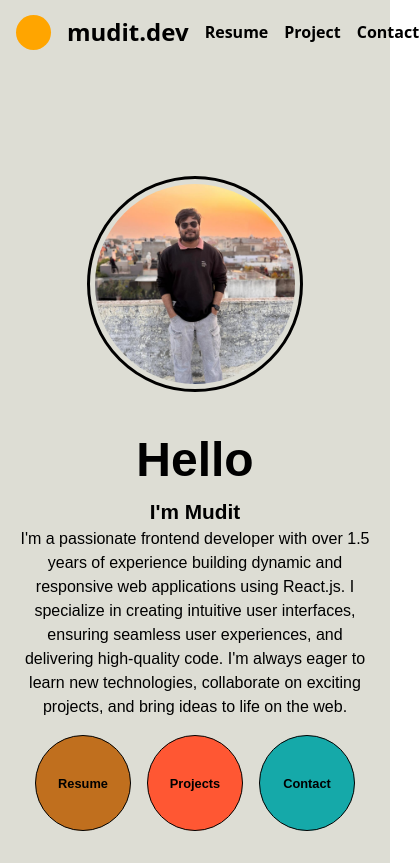
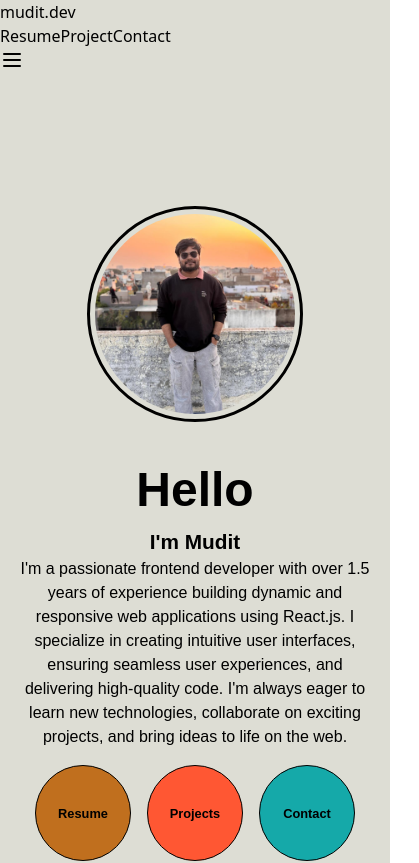
Before and after one commit to muditmathurr/my-portfolio, a React (Vite) app: page / in a window 390 px wide. Shown: the top 863 px of the page, 419 px wide, since content can reach past the window. Built offline with nearby package versions, Linux system fonts and the light colour scheme.

Commit message:
navbar mobile view

```diff
--- a/package.json
+++ b/package.json
@@ -11,6 +11,7 @@
   },
   "dependencies": {
     "emailjs-com": "^3.2.0",
+    "lucide-react": "^0.474.0",
     "react": "^18.3.1",
     "react-dom": "^18.3.1",
     "react-icons": "^5.4.0",
--- a/src/Components/Navbar.jsx
+++ b/src/Components/Navbar.jsx
@@ -1,59 +1,80 @@
-import React from 'react'
-import { useNavigate } from 'react-router-dom';
+'use client'
+
+import { Menu, X } from 'lucide-react'
+import { useState } from 'react'
+import { useNavigate } from 'react-router-dom'
 
 const Navbar = () => {
-    const navigate = useNavigate();
+    const navigate = useNavigate()
+    const [isOpen, setIsOpen] = useState(false)
+
+    const toggleMenu = () => setIsOpen(!isOpen)
 
     return (
-        <div>
-            <div style={{
-                // border: "2px solid red",
-                paddingTop: "1rem",
-                width: "100%",
-                height: "3rem",
-                display: 'flex',
-                flexDirection: "row",
-                justifyContent: "space-between",
-            }}>
-                <div onClick={() => navigate("/")} style={{
-                    width: "12rem",
-                    // border: "2px solid blue",
-                    marginLeft:"1rem",
-                    alignItems: "center",
-                    textAlign: "center",
-                    gap: '1rem',
-                    display: 'flex',
-                    justifyContent: "center",
-                    cursor: "pointer"
-                }}>
-                    <div style={{
-                        width: "35px",
-                        height: "35px",
-                        borderRadius: "50%",
-                        backgroundColor: "orange",
-                    }}></div>
-                    <div>
-                        <p onClick={() => navigate("/")} style={{ fontSize: "1.5rem", fontWeight: 'bold'}}>
-                            mudit.dev
-                        </p>
+        <div className="relative">
+            <div className="w-full flex flex-row justify-between items-center pt-4 h-12 px-4">
+                <div
+                    onClick={() => navigate("/")}
+                    className="flex items-center gap-4 cursor-pointer w-48"
+                >
+                    <div className="w-[35px] h-[35px] rounded-full bg-orange-500" />
+                    <p className="text-2xl font-bold">mudit.dev</p>
+                </div>
+
+                <div className="hidden md:flex items-center gap-4 w-80">
+                    <button onClick={() => navigate("/resume")}>
+                        <h1 className="font-bold">Resume</h1>
+                    </button>
+                    <button onClick={() => navigate("/project")}>
+                        <h1 className="font-bold">Project</h1>
+                    </button>
+                    <button onClick={() => navigate("/contact")}>
+                        <h1 className="font-bold">Contact</h1>
+                    </button>
+                </div>
+
+                <button
+                    onClick={toggleMenu}
+                    className="md:hidden"
+                    aria-label={isOpen ? "Close menu" : "Open menu"}
+                >
+                    {isOpen ? <X size={24} /> : <Menu size={24} />}
+                </button>
+            </div>
+
+            {isOpen && (
+                <div className="absolute top-16 left-0 w-full bg-#ddddd4 shadow-lg md:hidden">
+                    <div className="flex flex-col p-4 gap-4">
+                        <button
+                            onClick={() => {
+                                navigate("/resume")
+                                setIsOpen(false)
+                            }}
+                            className="text-right font-bold py-2"
+                        >
+                            Resume
+                        </button>
+                        <button
+                            onClick={() => {
+                                navigate("/project")
+                                setIsOpen(false)
+                            }}
+                            className="text-right font-bold py-2"
+                        >
+                            Project
+                        </button>
+                        <button
+                            onClick={() => {
+                                navigate("/contact")
+                                setIsOpen(false)
+                            }}
+                            className="text-right font-bold py-2"
+                        >
+                            Contact
+                        </button>
                     </div>
                 </div>
-
-                <div style={{ width: "20rem",
-                    // border: "2px solid blue",
-                    marginLeft:"1rem",
-                    alignItems: "center",
-                    textAlign: "center",
-                    gap: '1rem',
-                    display: 'flex',
-                    // justifyContent: "space-between"
-                    }}>
-                        <button onClick={() => navigate("/resume")} ><h1 style={{fontWeight: "bold"}}>Resume</h1></button>
-                        <button onClick={() => navigate("/project")}><h1 style={{fontWeight: "bold"}}>Project</h1></button>
-                        <button onClick={() => navigate("/contact")}><h1 style={{fontWeight: "bold"}}>Contact</h1></button>
-
-                </div>
-            </div>
+            )}
         </div>
     )
 }
```
Also changed, not shown: 1 other file (tests, documents, lock files or other folders).
